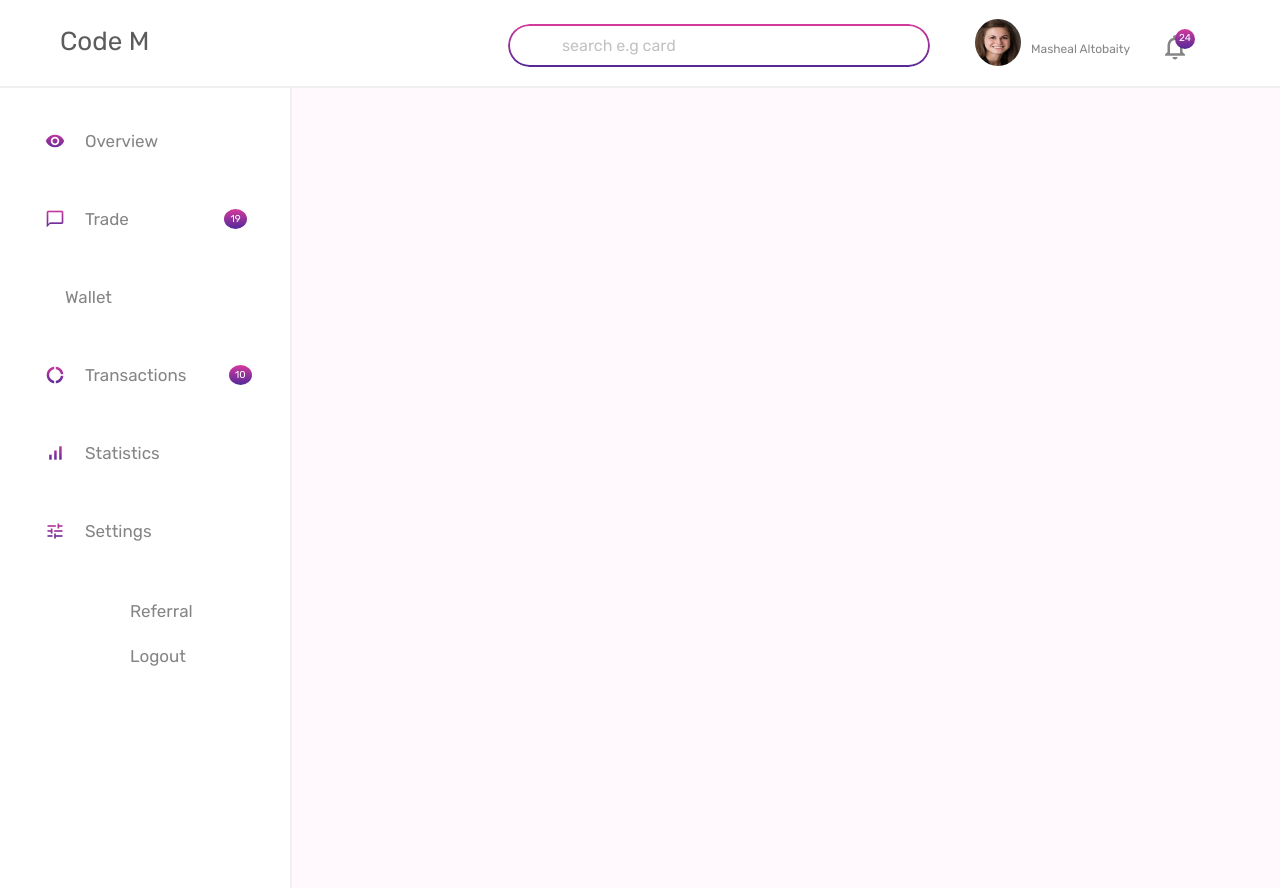
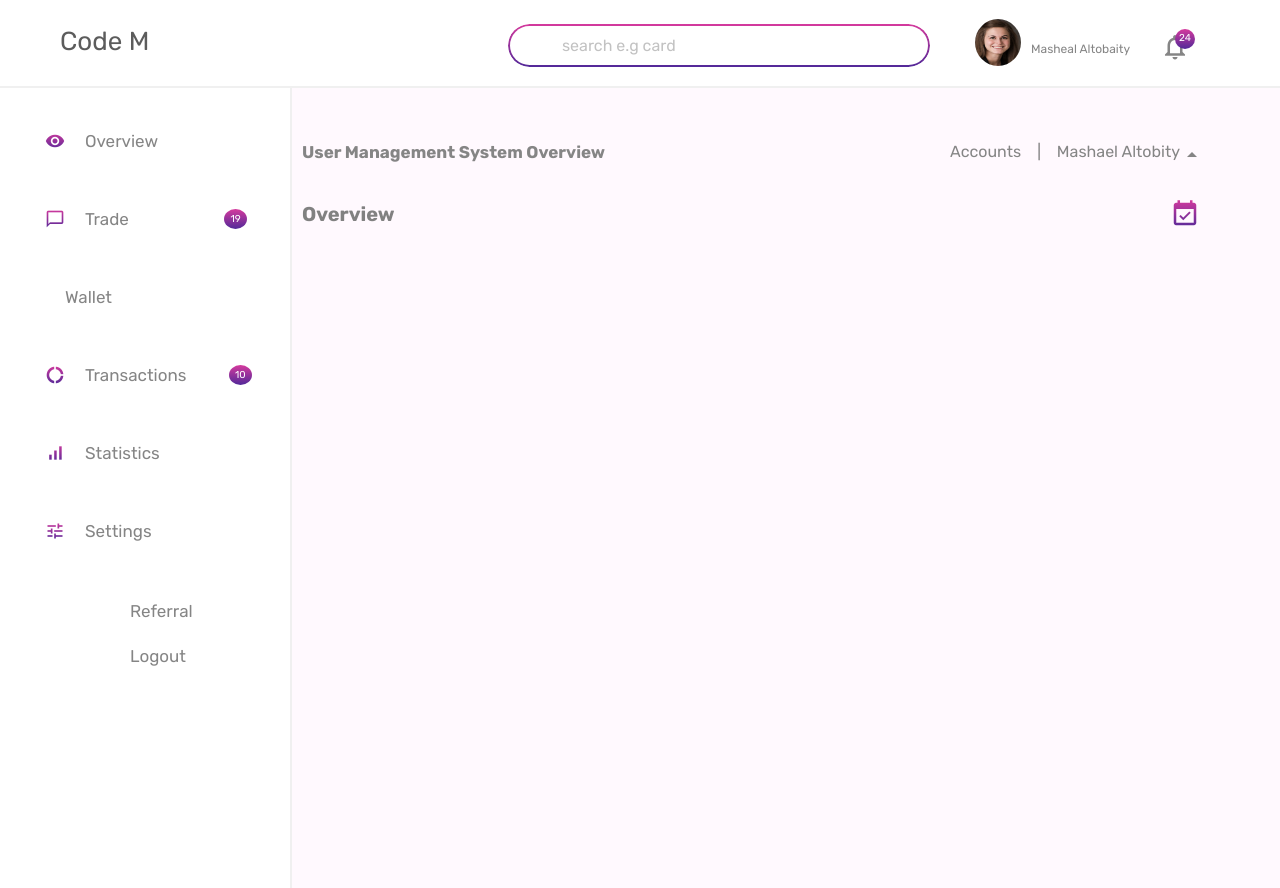
Before and after one commit to CodeM-10/DashBordProject1, a website: page stage/html/index.pug in a window 1280 px wide. Before the commit the page ends 800 px from the top, so only its background shows below. Drawn offline with nearby package versions, Linux system fonts and the light colour scheme; files that its build step writes are made by us from their sources; some icons are missing; files whose address does not match are found by name.

Commit message:
Content_page

```diff
--- a/stage/css/main.scss
+++ b/stage/css/main.scss
@@ -1,52 +1,6 @@
-//- google Fonts
-@import url('https://fonts.googleapis.com/css2?family=Roboto:wght@100&family=Rubik:wght@400;600;700&display=swap');
 
 //- import file.scss
+@import 'sass/layout/global';
 @import 'sass/layout/header';
 @import 'sass/layout/sidebar';
-
-
-//- Base Style
-*{
-    margin: 0;
-    padding: 0;
-    box-sizing: border-box;
-}
-html{
-    scroll-behavior: smooth;
-}
-
-body,
-button,input,
-textarea{
-    font-family: 'Rubik', sans-serif ;
-    font-size: 1rem;
-}
-body{
-    background-color: #fff9fe;
-    color: #818181;
-    line-height: 1.7;
-    font-weight: 400;
-}
-img{
-    max-width: 100%;
-    height: auto;
-    vertical-align: top;
-}
-ul{
-    list-style: none;
-}
-a{
-    text-decoration: none;
-    cursor: pointer;
-}
-h1{
-    font-size: 2.25rem;
-}
-h2{
-    font-size: 1.75rem;
-
-}
-h3{
-    font-size: 1.25rem;
-}
+@import 'sass/layout/contentPage';
--- /dev/null
+++ b/stage/css/sass/layout/_contentPage.scss
@@ -0,0 +1,48 @@
+//- content Home Page
+//- top page
+
+.top_page{
+
+    .head_page{
+        display: flex;
+        .title{
+            font-size: 17px;
+            color: #858585;
+        }
+        .link_acount{
+            position: absolute;
+            right: 100px;
+            ul{
+                display: flex;
+                column-gap: 1rem;
+                align-items: flex-end;
+                a{
+                    color: #858585;
+                    font-weight: 300;
+                    font-size: 16px;
+                    .arrow_icon{
+                        position: absolute;
+                        top: 5px;
+
+                    }
+                }
+            }
+        }
+    }//-end head_page
+    .sub_head{
+        padding-top: 30px;
+        display: flex;
+        align-items: center;
+        h3{
+
+        }
+        .calender_icon{
+            position: absolute;
+            right: 80px;
+            font-size: 30px;
+            background: -webkit-linear-gradient( #d53a9d, #522999);
+            -webkit-background-clip: text;
+            -webkit-text-fill-color: transparent;
+        }
+    }
+}
--- /dev/null
+++ b/stage/css/sass/layout/_global.scss
@@ -0,0 +1,70 @@
+//- google Fonts
+@import url('https://fonts.googleapis.com/css2?family=Roboto:wght@100&family=Rubik:wght@400;600;700&display=swap');
+
+
+//- Base Style
+*{
+    margin: 0;
+    padding: 0;
+    box-sizing: border-box;
+}
+html{
+    scroll-behavior: smooth;
+}
+
+body,
+button,input,
+textarea{
+    font-family: 'Rubik', sans-serif ;
+    font-size: 1rem;
+}
+body{
+    color: #818181;
+    line-height: 1.7;
+    font-weight: 400;
+}
+img{
+    max-width: 100%;
+    height: auto;
+    vertical-align: top;
+}
+ul{
+    list-style: none;
+}
+a{
+    text-decoration: none;
+    cursor: pointer;
+}
+h1{
+    font-size: 2.25rem;
+}
+h2{
+    font-size: 1.75rem;
+
+}
+h3{
+    font-size: 1.25rem;
+}
+
+
+.page{
+    min-height: 100vh;
+
+    .contentPage{
+        width: calc(100% - 292px);
+        float: right;
+
+        background-color: #fff9fe;
+        will-change: width;
+        min-height: 100vh;
+
+        transition:  .35s ease-in-out,left .35s ease-in-out,margin-right .35s ease-in-out,right .35s ease-in-out;
+
+    }
+    .container{
+        padding-top: 50px;
+        max-width: 968px;
+        margin: auto;
+
+    }
+}
--- a/stage/css/sass/layout/_sidebar.scss
+++ b/stage/css/sass/layout/_sidebar.scss
@@ -1,5 +1,5 @@
 .sidebar{
-    position: fixed;
+    position:absolute;
     left: 0;
     width: 292px;
     height: 100%;
--- a/stage/html/index.pug
+++ b/stage/html/index.pug
@@ -10,7 +10,22 @@ html(lang="en")
             include layout/header.pug
             .main_content
                 include layout/sidebar.pug
-                .contentPage#contentPage Contvcxvvvxentjccf
+                section(class="contentPage" , id="contentPage")
+                    .container
+                        .section.top_page
+                            .head_page
+                                h1.title User Management System Overview
+                                .link_acount
+                                    ul
+                                        li: a(href="#") Accounts
+                                        li  |
+                                        li: a(href="#") Mashael Altobity
+                                            i(class="material-icons arrow_icon") arrow_drop_up
+                            .sub_head
+                                h3 Overview
+                                i(class="material-icons calender_icon") event_available
+
+
 
 
     include layout/scripts.pug
```
Also changed, not shown: dest/css/main.css, dest/index.html, 1 other file.
